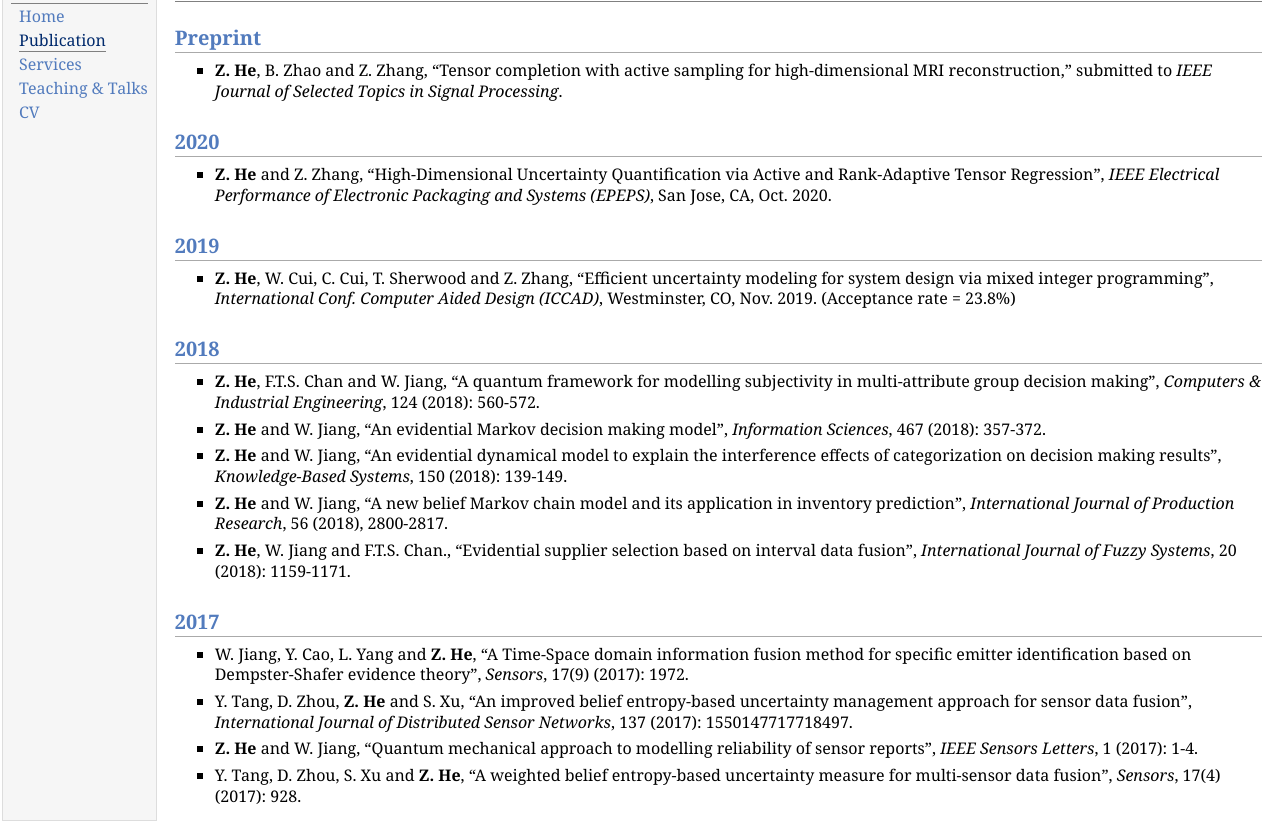
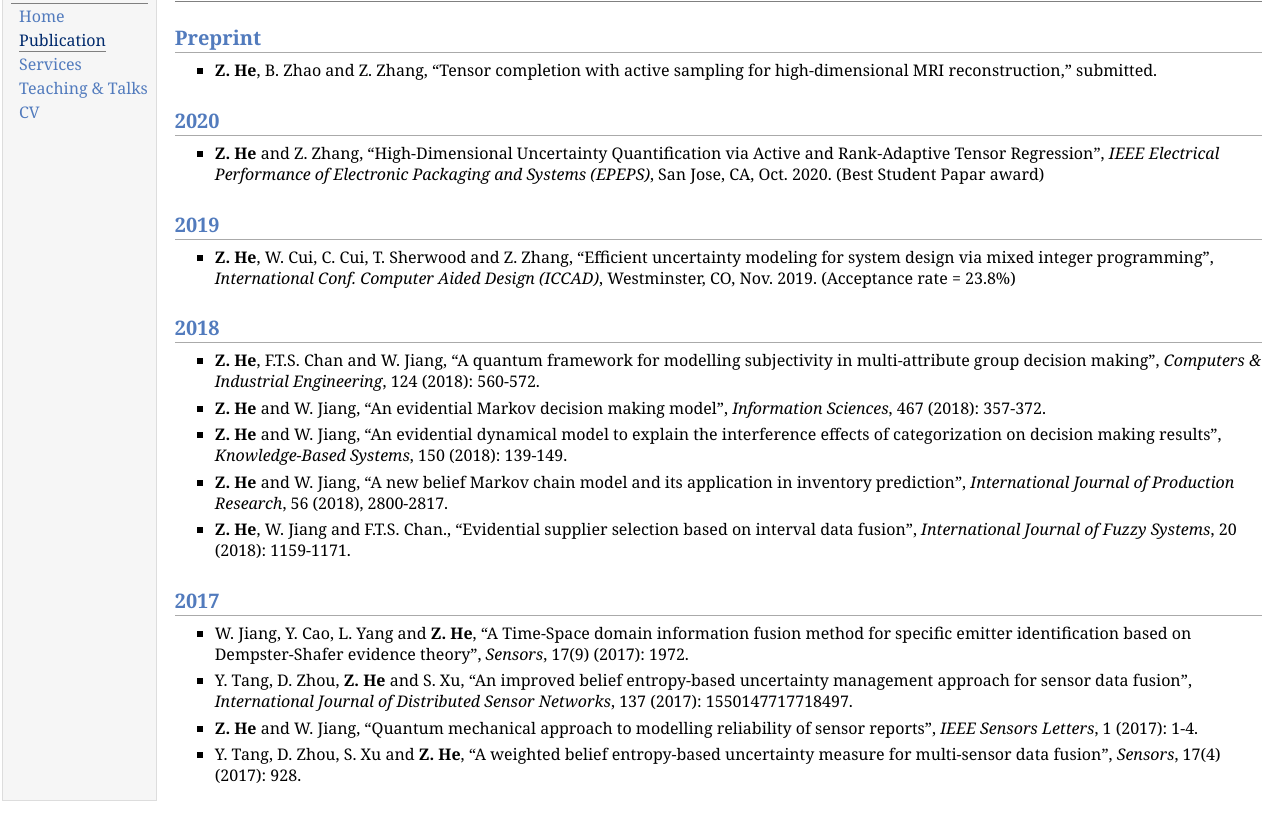
Before and after one commit to ZichangHe/ZichangHe.github.io, a plain HTML site: page publication.html in a window 1280 px wide. Shown: the part 48-879 px from the top of the page. Drawn offline with Linux system fonts and the light colour scheme.

Commit message:
20201009

```diff
--- a/publication.html
+++ b/publication.html
@@ -24,12 +24,12 @@
 </div>
 <h2>Preprint</h2>
 <ul>
-<li><p><b>Z. He</b>, B. Zhao and Z. Zhang, &ldquo;Tensor completion with active sampling for high-dimensional MRI reconstruction,&rdquo; submitted to <i> IEEE Journal of Selected Topics in Signal Processing</i>.</p>
+<li><p><b>Z. He</b>, B. Zhao and Z. Zhang, &ldquo;Tensor completion with active sampling for high-dimensional MRI reconstruction,&rdquo; submitted.</p>
 </li>
 </ul>
 <h2>2020</h2>
 <ul>
-<li><p><b>Z. He</b> and Z. Zhang, &ldquo;High-Dimensional Uncertainty Quantification via Active and Rank-Adaptive Tensor Regression&rdquo;, <i> IEEE Electrical Performance of Electronic Packaging and Systems (EPEPS)</i>, San Jose, CA, Oct. 2020.</p>
+<li><p><b>Z. He</b> and Z. Zhang, &ldquo;High-Dimensional Uncertainty Quantification via Active and Rank-Adaptive Tensor Regression&rdquo;, <i> IEEE Electrical Performance of Electronic Packaging and Systems (EPEPS)</i>, San Jose, CA, Oct. 2020. (Best Student Papar award)</p>
 </li>
 </ul>
 <h2>2019</h2>
```
Also changed, not shown: index.html (+5 -2 lines), 5 other files.
